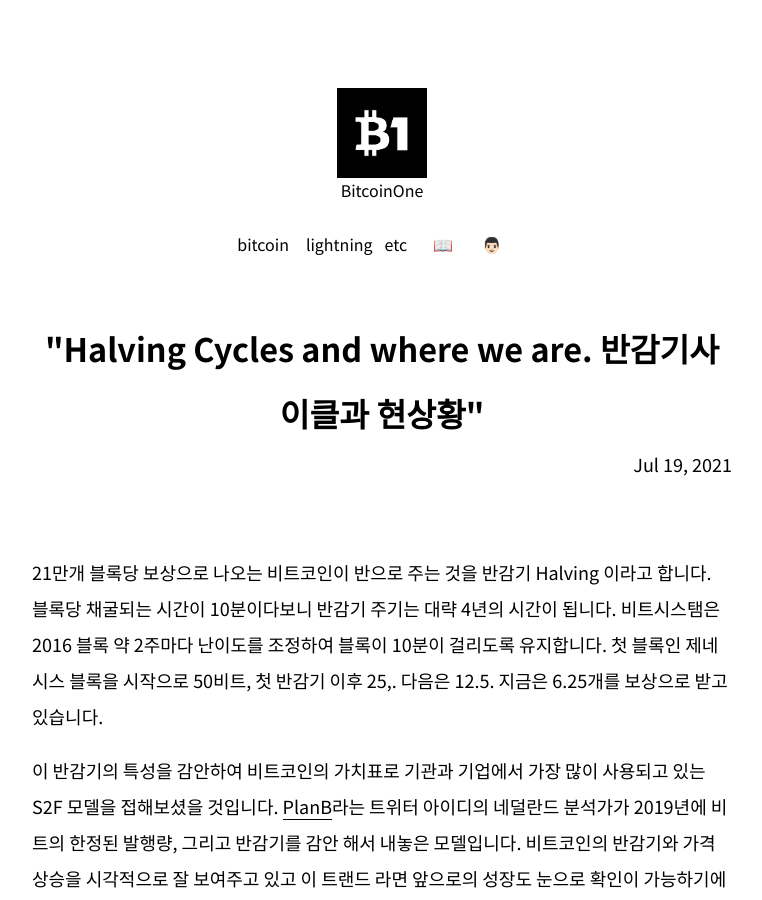
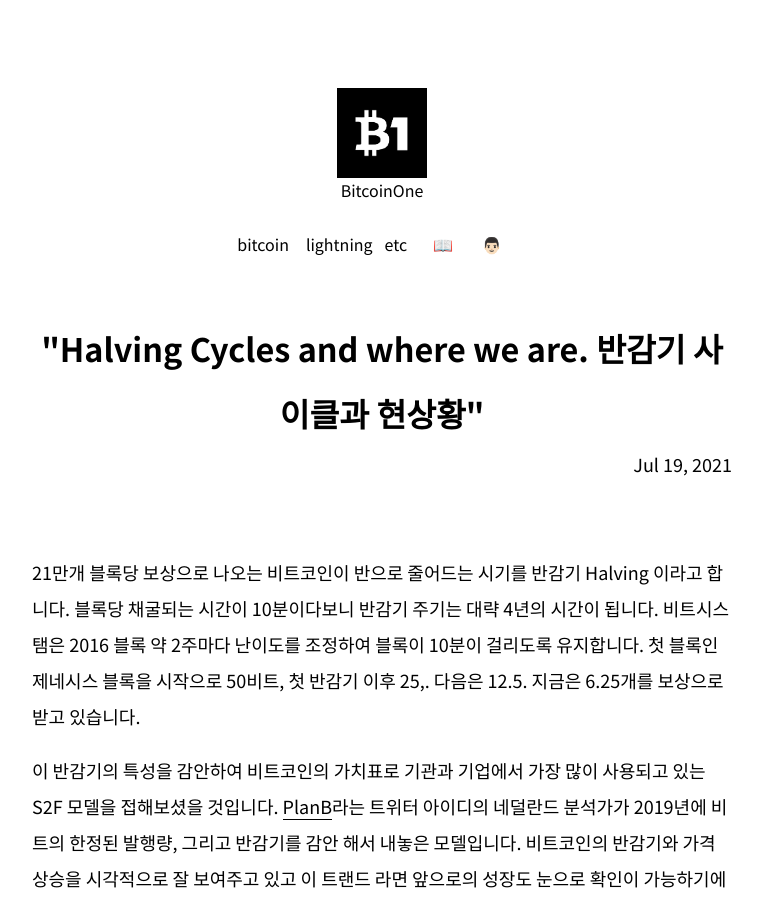
Before and after one commit to onebitco/onebitco.github.io, a Jekyll site: the page built from _posts/2020-07-19-halving-and-wallets.md, in a window 1280 px wide and 900 px high. Shown: the whole window, without its empty margins (258-1020 px from the left). Built offline with Jekyll 4.4.1, drawn with Linux system fonts in a browser that asks for light colours.

Commit message:
title and more clear word correction

```diff
--- a/_posts/2020-07-19-halving-and-wallets.md
+++ b/_posts/2020-07-19-halving-and-wallets.md
@@ -1,11 +1,11 @@
 ---
 layout: post
-title:  "Halving Cycles and where we are. 반감기사이클과 현상황"
+title:  "Halving Cycles and where we are. 반감기 사이클과 현상황"
 date:   2021-07-19 07:26:17 -0400
 categories: bitcoin
 ---
 
-21만개 블록당 보상으로 나오는 비트코인이 반으로 주는 것을 반감기 Halving 이라고 합니다.  블록당 채굴되는 시간이 10분이다보니 반감기 주기는 대략 4년의 시간이 됩니다.   비트시스탬은 2016 블록 약 2주마다 난이도를 조정하여 블록이 10분이 걸리도록 유지합니다.  첫 블록인 제네시스 블록을 시작으로 50비트, 첫 반감기 이후 25,. 다음은 12.5. 지금은 6.25개를 보상으로 받고 있습니다.
+21만개 블록당 보상으로 나오는 비트코인이 반으로 줄어드는 시기를 반감기 Halving 이라고 합니다.  블록당 채굴되는 시간이 10분이다보니 반감기 주기는 대략 4년의 시간이 됩니다.   비트시스탬은 2016 블록 약 2주마다 난이도를 조정하여 블록이 10분이 걸리도록 유지합니다.  첫 블록인 제네시스 블록을 시작으로 50비트, 첫 반감기 이후 25,. 다음은 12.5. 지금은 6.25개를 보상으로 받고 있습니다.
 
 
 이 반감기의 특성을 감안하여 비트코인의 가치표로 기관과 기업에서 가장 많이 사용되고 있는 S2F 모델을 접해보셨을 것입니다.  [PlanB](https://twitter.com/100trillionUSD)라는 트위터 아이디의 네덜란드 분석가가 2019년에 비트의 한정된 발행량, 그리고 반감기를 감안 해서 내놓은 모델입니다.  비트코인의 반감기와 가격상승을 시각적으로 잘 보여주고 있고 이 트랜드 라면 앞으로의 성장도 눈으로 확인이 가능하기에 굉장한 주목을 받고 있죠.
```
